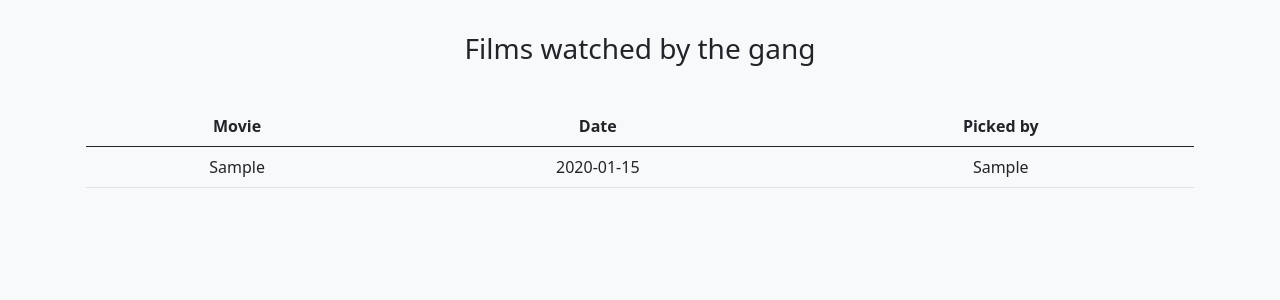
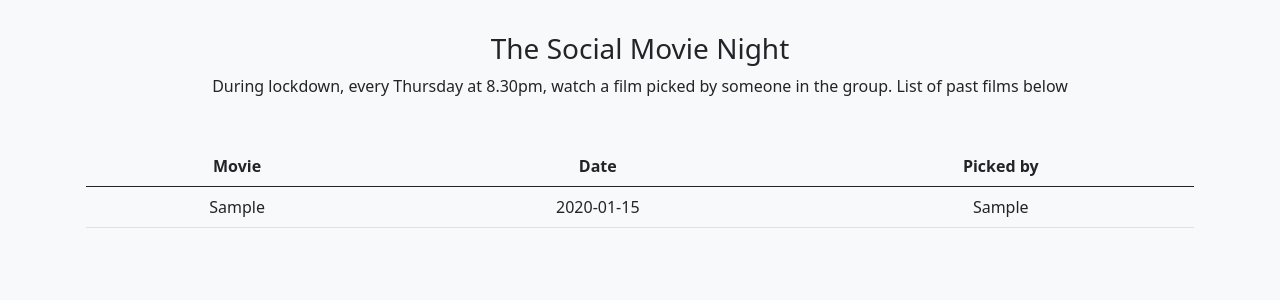
Before and after one commit to flukestar/movie_picker, a Flask app: page /seen in a window 1280 px wide. Shown: the part 56-356 px from the top of the page. Run offline with Flask 2, Linux system fonts and the light colour scheme; tables that the repository leaves empty hold one stand-in row (values such as "Sample post"); parts of the project's set-up code (start-up, migrations or seed data) failed here and were passed over.

Commit message:
Changed watched order and added description to watched page

```diff
--- a/app.py
+++ b/app.py
@@ -75,7 +75,7 @@ def addme():
         db.session.commit()
         return redirect("/addme")
     else:
-        film_lists = Watched.query.order_by(Watched.watched_date).all()
+        film_lists = Watched.query.order_by(Watched.watched_date.desc()).all()
         return render_template("addme.html", title=title, film_lists=film_lists)
 
 
--- a/templates/watched.html
+++ b/templates/watched.html
@@ -2,7 +2,9 @@
 {% block content %}
 
 <div class="container p-3">
-    <h3>Films watched by the gang</h3>
+    <h3>The Social Movie Night</h3>
+    <p>During lockdown, every Thursday at 8.30pm, watch a film picked by someone in the group. List of past films below
+    </p>
 </div>
 
 <div class="container p-3">
```
